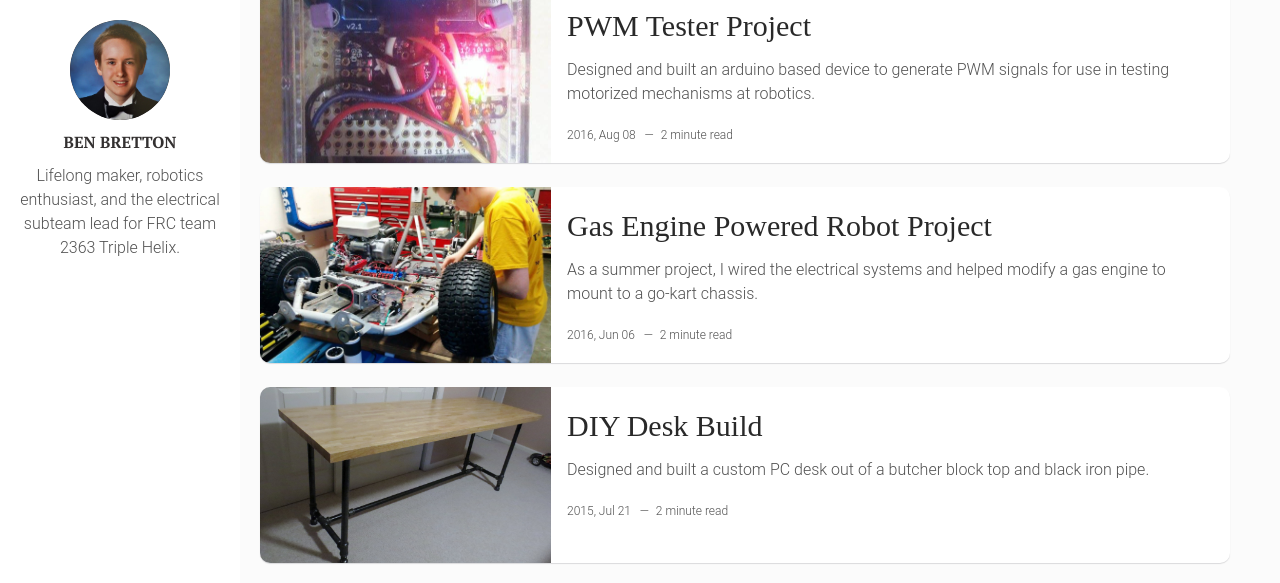
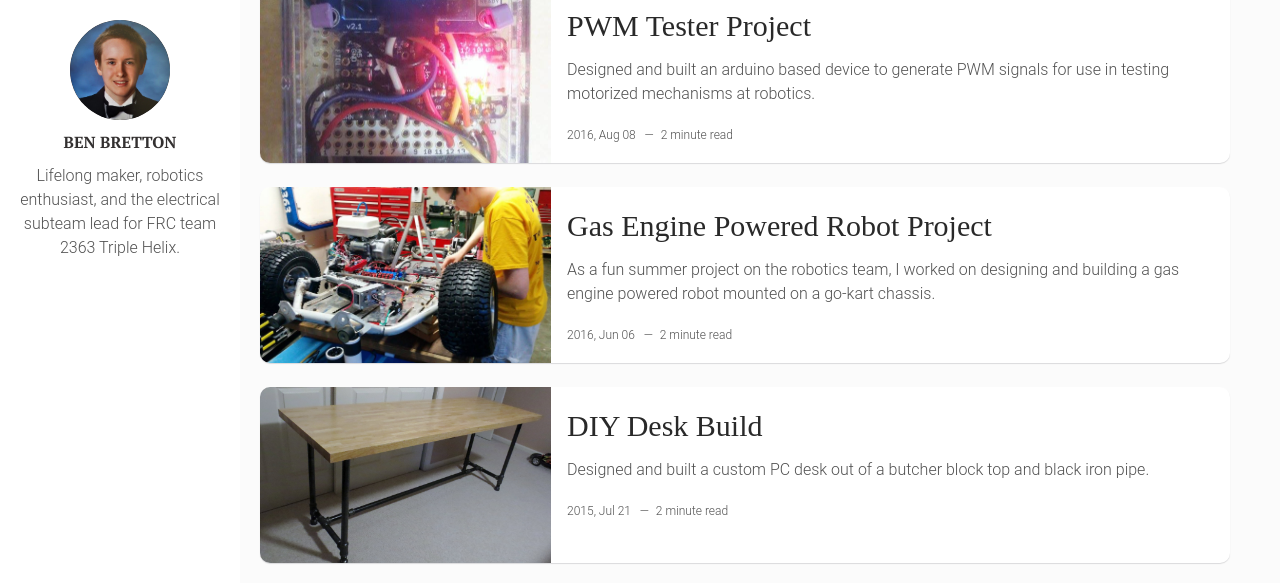
Before and after one commit to wbenb/wbenb.github.io, a Jekyll site: the page built from index.html, in a window 1280 px wide and 900 px high, scrolled down 1856 px, cut to the strip 0-583 px from the top of the window. Built offline with Jekyll 4.4.1, drawn with Linux system fonts in a browser that asks for light colours.

Commit message:
Update 2016-06-06-gas-robot.markdown

```diff
--- a/_posts/2016-06-06-gas-robot.markdown
+++ b/_posts/2016-06-06-gas-robot.markdown
@@ -2,7 +2,7 @@
 layout: post
 title: "Gas Engine Powered Robot Project"
 date: 2016-06-06 13:32:20 +0300
-description: As a summer project, I wired the electrical systems and helped modify a gas engine to mount to a go-kart chassis.  # Add post description (optional)
+description: As a fun summer project on the robotics team, I worked on designing and building a gas engine powered robot mounted on a go-kart chassis.
 img: gas-robot-main.jpg # Add image post (optional)
 tags: [RESEARCH]
 ---
```
